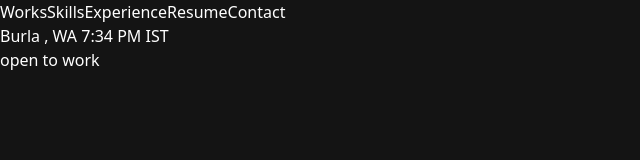
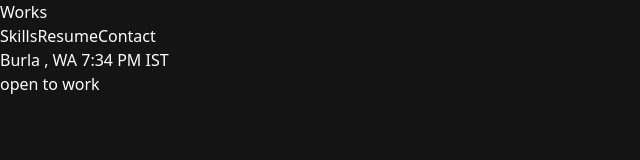
Before and after one commit to piyush-bit/PortfolioV2, a React (Vite) app: page / in a window 1280 px wide. Shown: the top 160 px of the page, without its empty margins (0-640 px from the left). Built offline with nearby package versions, Linux system fonts and the light colour scheme.

Commit message:
added nav

```diff
--- a/src/App.jsx
+++ b/src/App.jsx
@@ -108,15 +108,22 @@ function App() {
     },
   ];
 
+  function scrollToSection(id) {
+    const element = document.getElementById(id);
+    if (element) {
+      element.scrollIntoView({ behavior: 'smooth' });
+    }
+  }
+
   return (
     <>
       <nav className="w-screen fixed bottom-8 z-50 ">
-        <div className="w-fit mx-auto bg-black rounded-full bg-opacity-45  py-4 px-10 flex gap-5 text-xl">
-          <a href="">Works</a>
-          <a href="">Skills</a>
-          <a href="">Experience</a>
-          <a href="">Resume</a>
-          <a href="">Contact</a>
+        <div className="w-fit mx-auto bg-black rounded-full bg-opacity-85  py-4 px-10 flex gap-8 text-xl  shadow">
+          <p className="cursor-pointer" onClick={() => scrollToSection("works")}>Works</p>
+          <a className="cursor-pointer" onClick={() => scrollToSection("skills")}>Skills</a>
+          {/* <a className="cursor-pointer" onClick={() => scrollToSection("section1")}>Experience</a> */}
+          <a className="cursor-pointer" onClick={() => scrollToSection("resume")}>Resume</a>
+          <a className="cursor-pointer" onClick={() => scrollToSection("contact")}>Contact</a>
         </div>
       </nav>
       <section className="bg-gray-70 h-screen relative w-screen ">
@@ -152,7 +159,7 @@ function App() {
           </div>
         </div>
       </section>
-      <section className="bg-gray-700 rounded-t-2xl flex flex-col overflow-x-auto">
+      <section id="works" className="bg-gray-700 rounded-t-2xl flex flex-col overflow-x-auto">
         <div className="flex h-16 items-center gap-8 relative showcase">
           <img
             className="h-5 invert opacity-25"
@@ -332,7 +339,7 @@ function App() {
           </div>
         </div>
       </section>
-      <section className="min-h-screen w-full bg-slate-900 py-20 px-[7%] flex flex-col  ">
+      <section id="skills" className="min-h-screen w-full bg-slate-900 py-20 px-[7%] flex flex-col  ">
         <div className="text-7xl mb-16 ">
           My <br /> Skillsets
         </div>
@@ -428,7 +435,7 @@ function App() {
         </div>
 
       </section>
-      <section className=" w-screen px-20  bg-slate-800 ">
+      <section id="resume" className=" w-screen px-20  bg-slate-800 ">
         <div className="py-20">
           <div className="w-96 text-xl">
             I've worked in UI design and front-end development, so I can
@@ -471,7 +478,7 @@ function App() {
           </div>
         </div>
       </section>
-      <section className="min-h-screen w-screen px-20 py-20 flex flex-col bg-[#141414] ">
+      <section id="contact" className="min-h-screen w-screen px-20 py-20 flex flex-col bg-[#141414] ">
         <div className="flex">
           <div className="w-80">
             <div className="text-7xl mt-10">
```
